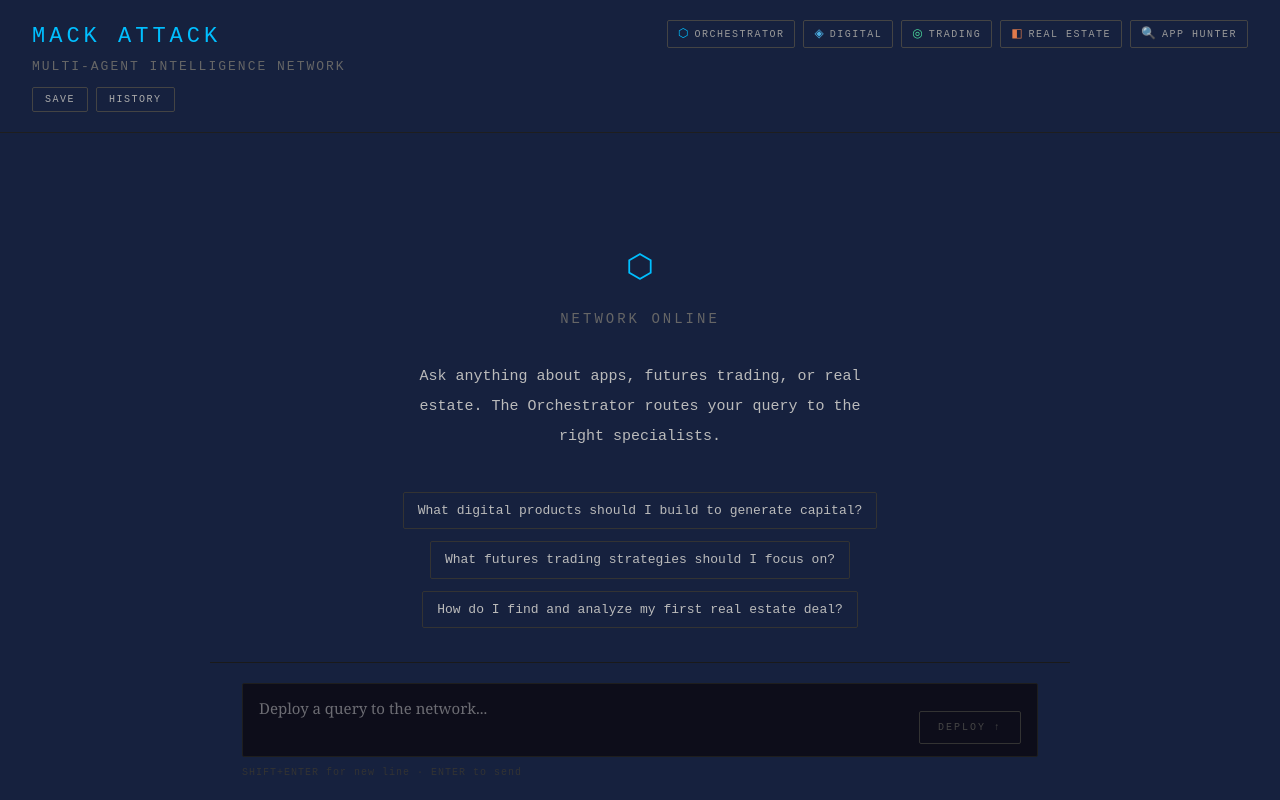
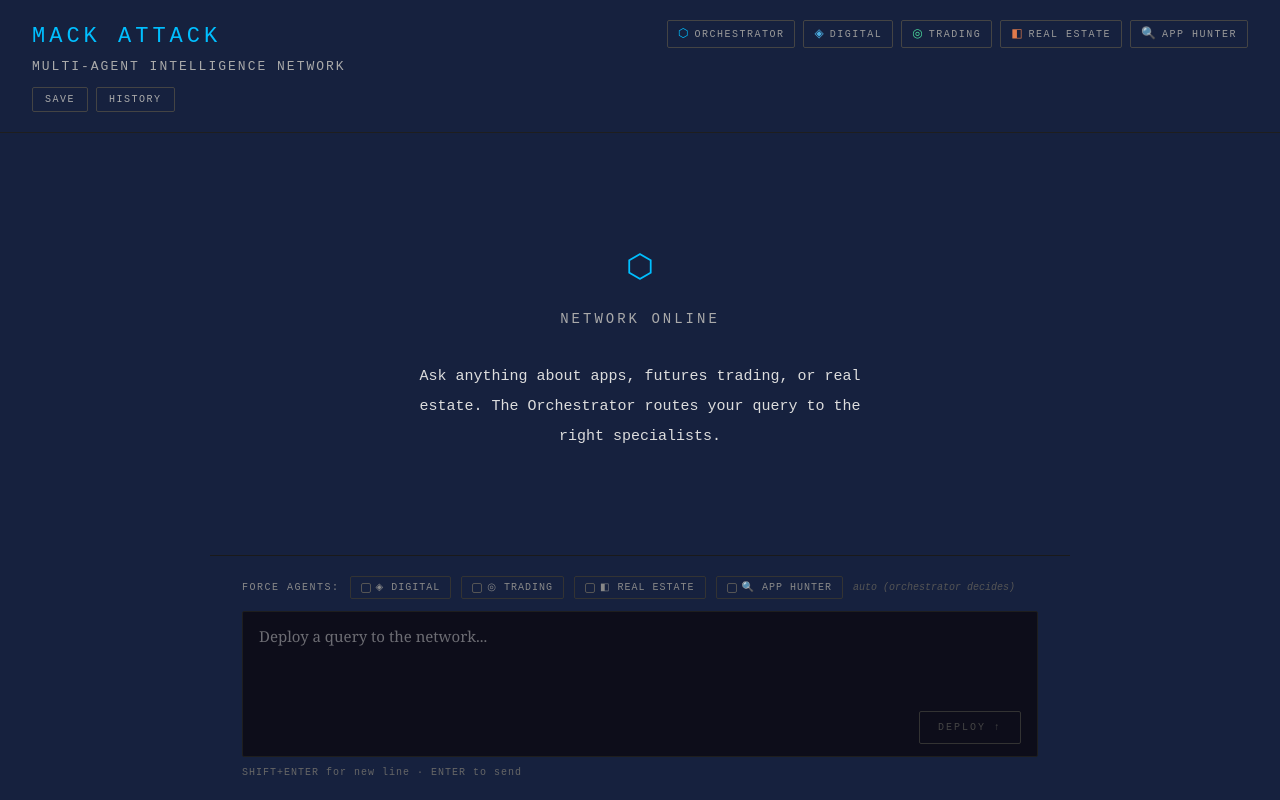
Before and after one commit to jonathanmackin1-creator/mack-capital, a Next.js app: page / in a window 1280 px wide. Built offline with nearby package versions, Linux system fonts and the light colour scheme.

Commit message:
UI updates: brighter colors, larger input, agent selector, remove suggestion buttons

```diff
--- a/app/page.js
+++ b/app/page.js
@@ -79,7 +79,14 @@ export default function Home() {
   const [doneAgents, setDoneAgents] = useState([]);
   const [showHistory, setShowHistory] = useState(false);
   const [history, setHistory] = useState([]);
+  const [selectedAgents, setSelectedAgents] = useState([]);
   const bottomRef = useRef(null);
+
+  function toggleAgent(id) {
+    setSelectedAgents(prev =>
+      prev.includes(id) ? prev.filter(a => a !== id) : [...prev, id]
+    );
+  }
 
   useEffect(() => {
     bottomRef.current?.scrollIntoView({ behavior: "smooth" });
@@ -128,7 +135,9 @@ export default function Home() {
     setDoneAgents(["orchestrator"]);
     setActiveAgents([]);
 
-    const relevantAgents = route.filter(id => AGENT_ORDER.includes(id));
+    const relevantAgents = selectedAgents.length > 0
+      ? selectedAgents.filter(id => AGENT_ORDER.includes(id))
+      : route.filter(id => AGENT_ORDER.includes(id));
     setActiveAgents(relevantAgents);
 
     const specialistResults = await Promise.all(
@@ -178,7 +187,7 @@ export default function Home() {
       }}>
         <div>
           <div style={{ color: "#00BFFF", fontSize: "22px", letterSpacing: "4px", marginBottom: "4px" }}>MACK ATTACK</div>
-          <div style={{ color: "#666", fontSize: "13px", letterSpacing: "2px", marginBottom: "10px" }}>MULTI-AGENT INTELLIGENCE NETWORK</div>
+          <div style={{ color: "#aaa", fontSize: "13px", letterSpacing: "2px", marginBottom: "10px" }}>MULTI-AGENT INTELLIGENCE NETWORK</div>
           <div style={{ display: "flex", gap: "8px" }}>
             <button onClick={saveConversation} style={{
               background: "transparent", border: "1px solid #444", color: "#aaa",
@@ -210,26 +219,9 @@ export default function Home() {
         {messages.length === 0 && (
           <div style={{ textAlign: "center", marginTop: "80px", animation: "fadeIn 0.8s ease" }}>
             <div style={{ color: "#00BFFF", fontSize: "32px", marginBottom: "16px" }}>⬡</div>
-            <div style={{ color: "#666", fontSize: "14px", letterSpacing: "3px", marginBottom: "32px" }}>NETWORK ONLINE</div>
-            <div style={{ color: "#bbb", fontSize: "15px", lineHeight: "2", maxWidth: "480px", margin: "0 auto" }}>
+            <div style={{ color: "#aaa", fontSize: "14px", letterSpacing: "3px", marginBottom: "32px" }}>NETWORK ONLINE</div>
+            <div style={{ color: "#ddd", fontSize: "15px", lineHeight: "2", maxWidth: "480px", margin: "0 auto" }}>
               Ask anything about apps, futures trading, or real estate. The Orchestrator routes your query to the right specialists.
-            </div>
-            <div style={{ marginTop: "40px", display: "flex", gap: "12px", justifyContent: "center", flexWrap: "wrap" }}>
-              {[
-                "What digital products should I build to generate capital?",
-                "What futures trading strategies should I focus on?",
-                "How do I find and analyze my first real estate deal?"
-              ].map(s => (
-                <button key={s} onClick={() => setInput(s)} style={{
-                  background: "transparent", border: "1px solid #333", color: "#bbb",
-                  padding: "8px 14px", fontSize: "13px", cursor: "pointer",
-                  borderRadius: "2px", fontFamily: "monospace",
-                  transition: "all 0.2s"
-                }}
-                onMouseEnter={e => { e.target.style.borderColor = "#00BFFF"; e.target.style.color = "#00BFFF"; }}
-                onMouseLeave={e => { e.target.style.borderColor = "#333"; e.target.style.color = "#bbb"; }}
-                >{s}</button>
-              ))}
             </div>
           </div>
         )}
@@ -242,7 +234,7 @@ export default function Home() {
 
         {loading && activeAgents.length > 0 && (
           <div style={{ display: "flex", gap: "8px", alignItems: "center", marginBottom: "16px" }}>
-            <span style={{ color: "#555", fontSize: "11px", letterSpacing: "1px" }}>ROUTING TO</span>
+            <span style={{ color: "#aaa", fontSize: "11px", letterSpacing: "1px" }}>ROUTING TO</span>
             {activeAgents.map(id => (
               <span key={id} style={{ color: AGENTS[id]?.color, fontSize: "11px", letterSpacing: "1px" }}>
                 {AGENTS[id]?.name}
@@ -289,6 +281,44 @@ export default function Home() {
 
       {/* Input */}
       <div style={{ borderTop: "1px solid #1a1a1a", padding: "20px 32px", maxWidth: "860px", width: "100%", margin: "0 auto", boxSizing: "border-box" }}>
+        {/* Agent selector */}
+        <div style={{ marginBottom: "12px", display: "flex", gap: "10px", flexWrap: "wrap", alignItems: "center" }}>
+          <span style={{ color: "#888", fontSize: "10px", letterSpacing: "1.5px", fontFamily: "monospace" }}>FORCE AGENTS:</span>
+          {AGENT_ORDER.map(id => {
+            const agent = AGENTS[id];
+            const checked = selectedAgents.includes(id);
+            return (
+              <label key={id} onClick={() => toggleAgent(id)} style={{
+                display: "flex", alignItems: "center", gap: "5px",
+                cursor: "pointer", padding: "3px 10px", borderRadius: "2px",
+                border: `1px solid ${checked ? agent.color : "#333"}`,
+                background: checked ? `${agent.color}18` : "transparent",
+                transition: "all 0.2s"
+              }}>
+                <span style={{
+                  width: "10px", height: "10px", borderRadius: "2px", display: "inline-block",
+                  border: `1px solid ${checked ? agent.color : "#555"}`,
+                  background: checked ? agent.color : "transparent",
+                  flexShrink: 0, transition: "all 0.2s"
+                }} />
+                <span style={{ color: checked ? agent.color : "#888", fontSize: "10px", letterSpacing: "1px", fontFamily: "monospace" }}>
+                  {agent.icon} {agent.name}
+                </span>
+              </label>
+            );
+          })}
+          {selectedAgents.length > 0 && (
+            <button onClick={() => setSelectedAgents([])} style={{
+              background: "transparent", border: "1px solid #444", color: "#888",
+              padding: "3px 8px", fontSize: "10px", letterSpacing: "1px",
+              cursor: "pointer", borderRadius: "2px", fontFamily: "monospace"
+            }}>CLEAR</button>
+          )}
+          {selectedAgents.length === 0 && (
+            <span style={{ color: "#555", fontSize: "10px", fontFamily: "monospace", fontStyle: "italic" }}>auto (orchestrator decides)</span>
+          )}
+        </div>
+
         <div style={{
           display: "flex", gap: "12px", alignItems: "flex-end",
           border: "1px solid #1e1e1e", borderRadius: "2px",
@@ -299,7 +329,7 @@ export default function Home() {
             onChange={e => setInput(e.target.value)}
             onKeyDown={handleKey}
             placeholder="Deploy a query to the network..."
-            rows={2}
+            rows={5}
             style={{
               flex: 1, background: "transparent", border: "none",
               color: "#ccc", fontSize: "15px", fontFamily: "'Georgia', serif",
@@ -321,7 +351,7 @@ export default function Home() {
             {loading ? "ROUTING..." : "DEPLOY ↑"}
           </button>
         </div>
-        <div style={{ marginTop: "8px", color: "#333", fontSize: "10px", letterSpacing: "1px" }}>
+        <div style={{ marginTop: "8px", color: "#666", fontSize: "10px", letterSpacing: "1px" }}>
           SHIFT+ENTER for new line · ENTER to send
         </div>
       </div>
```
